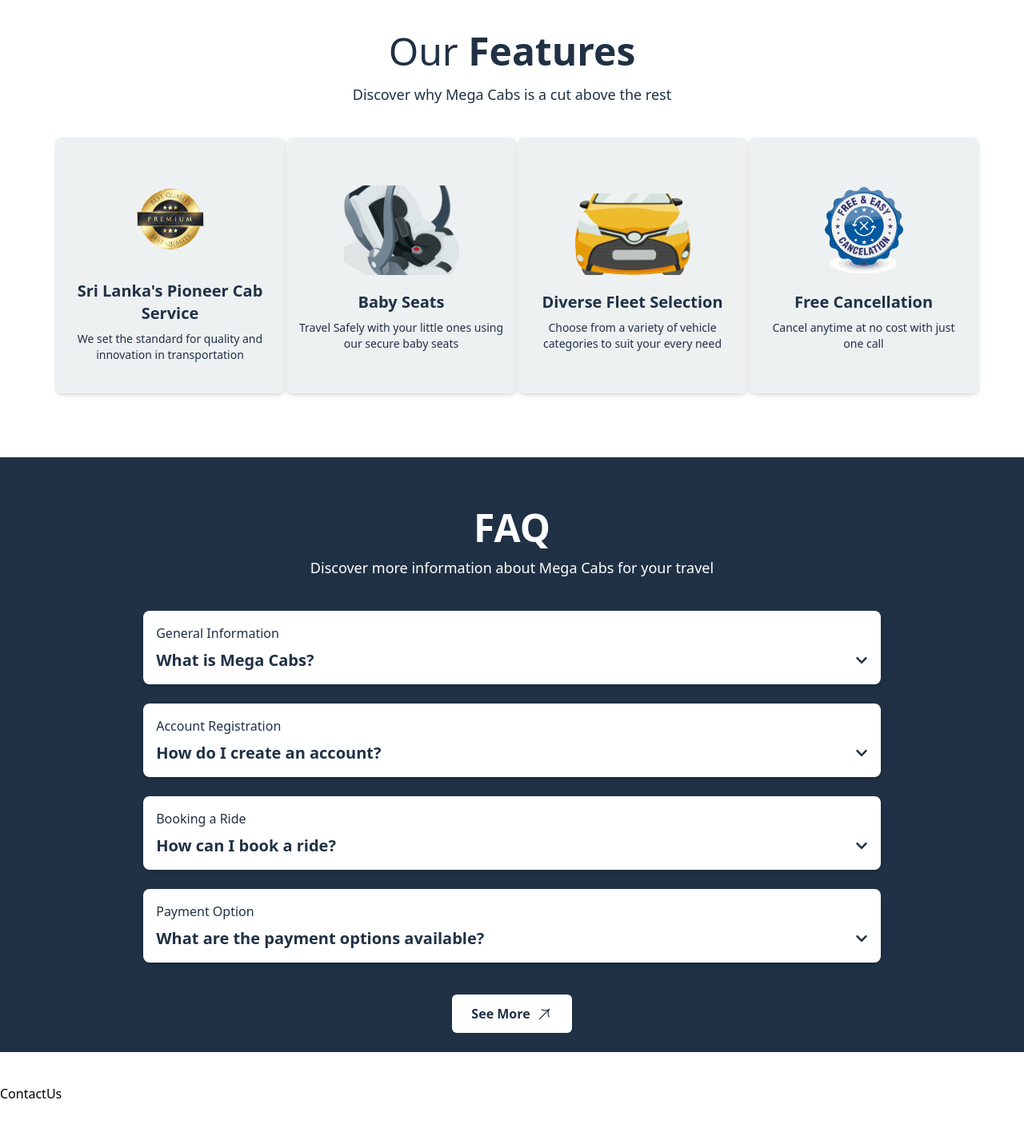
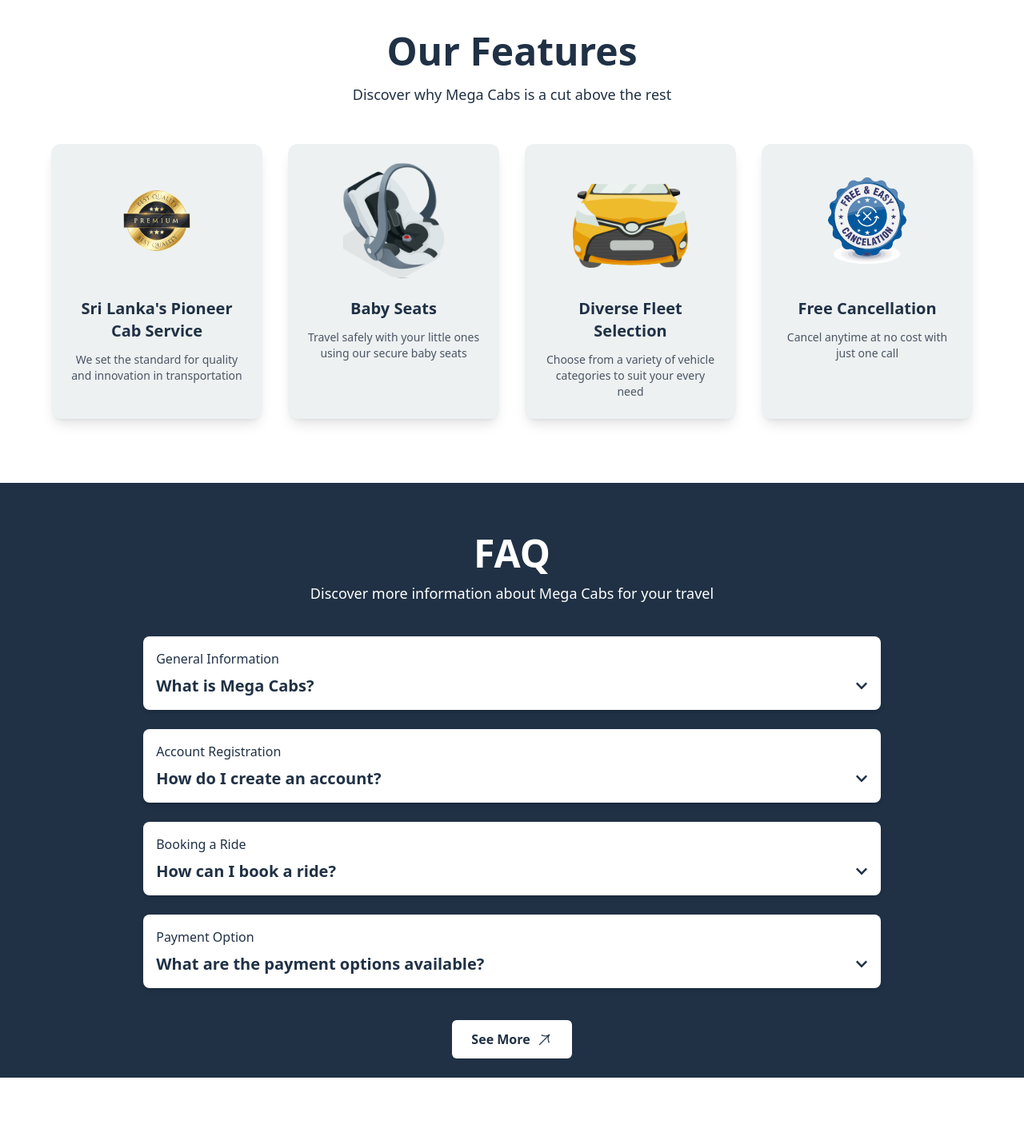
Before and after one commit to idlakshan/Mega-City-Cab-Frontend, a React (Vite) app: page / in a window 1280 px wide. Shown: the part 1180-2611 px from the top of the page at 80% size. Before the commit the page ends 2560 px from the top, so only its background shows below. Built offline with nearby package versions, Linux system fonts and the light colour scheme.

Commit message:
feat: add contactus page

```diff
--- a/src/App.jsx
+++ b/src/App.jsx
@@ -3,6 +3,7 @@ import { Outlet } from 'react-router-dom';
 import './App.css'
 import Navbar from './components/Navbar'
 import "remixicon/fonts/remixicon.css";
+
 
 
 function App() {
@@ -12,6 +13,7 @@ function App() {
     <>
     <Navbar/>
     <Outlet/>
+
     </>
   )
 }
--- a/src/components/FeatureCard.jsx
+++ b/src/components/FeatureCard.jsx
@@ -1,13 +1,13 @@
 const FeatureCard = ({ img, name, desc }) => {
-    return (
-      <div className="bg-primary-light shadow-md rounded-lg p-4 w-full sm:w-80 md:w-72 lg:w-72 h-[20rem] flex flex-col items-center text-center mt-10 mb-20 justify-center mx-auto">
-          <div className="w-28 h-28 sm:w-30 sm:h-24 md:w-32 md:h-28 lg:w-36 lg:h-28 overflow-hidden mb-5 mt-2">
-              <img src={img} alt={name} className="w-full h-full object-cover" />
+  return (
+      <div className="bg-primary-light shadow-lg rounded-xl p-6 w-full h-full flex flex-col items-center text-center transition-transform transform hover:scale-105 hover:shadow-xl">
+          <div className="w-24 h-24 sm:w-28 sm:h-28 md:w-32 md:h-32 lg:w-36 lg:h-36 overflow-hidden mb-6">
+              <img src={img} alt={name} className="w-full h-full object-contain" />
           </div>
-          <h2 className="text-xl text-primary-black font-semibold">{name}</h2>
-          <p className="text-sm text-primary-black pt-2">{desc}</p>
+          <h2 className="text-xl font-semibold text-primary-black mb-3">{name}</h2>
+          <p className="text-sm text-gray-600">{desc}</p>
       </div>
-    )
-  }
+  );
+};
 
-  export default FeatureCard;
+export default FeatureCard;
--- a/src/pages/ContactUs.jsx
+++ b/src/pages/ContactUs.jsx
@@ -1,9 +1,110 @@
-import React from 'react'
+import React from 'react';
 
 const ContactUs = () => {
   return (
-    <div className='section_container pt-10'>ContactUs</div>
-  )
-}
+    <div className='min-h-screen section_container pt-10 px-10 bg-white'>
+      <div className='w-full flex flex-col items-center justify-center space-y-1'>
+        <h1 className='text-primary-black text-4xl sm:text-5xl font-bold pt-10'>
+          Connect with Us
+        </h1>
+        <p className='text-primary-black pt-3 text-lg text-center max-w-2xl px-4'>
+          We’re here to answer your questions and provide support
+        </p>
+      </div>
 
-export default ContactUs
+      <div className='flex flex-col md:flex-row justify-between mt-20 px-24 md:px-28 max-w-8xl'>
+        <div className='w-full md:w-[500px] p-8 bg-primary-light rounded-md h-96'>
+          <div className='space-y-6'>
+            <div className='flex items-center space-x-4'>
+
+              <div>
+                <h3 className='text-lg font-semibold text-primary-black'>Email</h3>
+                <p className='text-primary-black'>id.lakshan21@gmail.com</p>
+              </div>
+            </div>
+            <div className='flex items-center space-x-4'>
+
+              <div>
+                <h3 className='text-lg font-semibold text-primary-black'>Phone</h3>
+                <p className='text-primary-black'>071 4038546</p>
+              </div>
+            </div>
+            <div className='flex items-center space-x-4'>
+
+              <div>
+                <h3 className='text-lg font-semibold text-primary-black'>Address</h3>
+                <p className='text-primary-black'>Mega Cabs - Headquarters
+                  No 456 / B, Kings Lane, Bambalapitiya,
+                  Sri Lanka</p>
+              </div>
+            </div>
+          </div>
+        </div>
+
+
+        <div className='w-full md:w-1/2 mt-8 md:mt-0'>
+          <form className='space-y-6 bg-primary-light p-8 rounded-md'>
+            <div>
+
+              <input
+                type='text'
+                id='name'
+                name='name'
+                className='mt-1 p-3 w-full border border-gray-300 rounded-lg focus:outline-none focus:ring-2 focus:ring-blue-500'
+                placeholder='Your Name'
+              />
+            </div>
+            <div>
+
+              <input
+                type='email'
+                id='email'
+                name='email'
+                className='mt-1 p-3 w-full border border-gray-300 rounded-lg focus:outline-none focus:ring-2 focus:ring-blue-500'
+                placeholder='Your Email'
+              />
+            </div>
+            <div>
+
+              <input
+                type='tel'
+                id='phone'
+                name='phone'
+                className='mt-1 p-3 w-full border border-gray-300 rounded-lg focus:outline-none focus:ring-2 focus:ring-blue-500'
+                placeholder='Your Phone Number'
+              />
+            </div>
+            <div>
+
+              <input
+                type='text'
+                id='subject'
+                name='subject'
+                className='mt-1 p-3 w-full border border-gray-300 rounded-lg focus:outline-none focus:ring-2 focus:ring-blue-500'
+                placeholder='Subject'
+              />
+            </div>
+            <div>
+
+              <textarea
+                id='message'
+                name='message'
+                rows='4'
+                className='mt-1 p-3 w-full border border-gray-300 rounded-lg focus:outline-none focus:ring-2 focus:ring-blue-500'
+                placeholder='Your Message'
+              />
+            </div>
+            <button
+              type='submit'
+              className='bg-primary-black ml-[22rem] text-white px-6 py-3 rounded-lg'
+            >
+              Send Message
+            </button>
+          </form>
+        </div>
+      </div>
+    </div>
+  );
+};
+
+export default ContactUs;
--- a/src/pages/FAQ_Main.jsx
+++ b/src/pages/FAQ_Main.jsx
@@ -1,7 +1,15 @@
-import React, { useState } from 'react';
+import React, { useEffect, useState } from 'react';
 import { FaChevronUp, FaChevronDown } from 'react-icons/fa';
+import { useLocation } from 'react-router-dom';
 
 const FAQ_Main = () => {
+
+  const location = useLocation();
+
+  useEffect(() => {
+    window.scrollTo(0, 0);
+  }, [location]);
+
   const [activeIndex, setActiveIndex] = useState(null);
 
   const toggleFAQ = (index) => {
--- a/src/pages/Feature.jsx
+++ b/src/pages/Feature.jsx
@@ -1,45 +1,55 @@
-import React from 'react'
-import BabySeat from '../assets/baby-seat.png'
-import CancelCall from '../assets/cancel-free.png'
+import React from 'react';
+import BabySeat from '../assets/baby-seat.png';
+import CancelCall from '../assets/cancel-free.png';
 import Pioneer from '../assets/pioneer-cab.png';
-import Wide from '../assets/wide-fleet.png'
+import Wide from '../assets/wide-fleet.png';
 import FeatureCard from '../components/FeatureCard';
 
 const cards = [
     {
-        id: 1, name: "Sri Lanka's Pioneer Cab Service", desc: "We set the standard for quality and innovation in transportation", img: Pioneer
+        id: 1,
+        name: "Sri Lanka's Pioneer Cab Service",
+        desc: "We set the standard for quality and innovation in transportation",
+        img: Pioneer,
     },
     {
-        id: 2, name: "Baby Seats", desc: "Travel Safely with your little ones using our secure baby seats", img: BabySeat
+        id: 2,
+        name: "Baby Seats",
+        desc: "Travel safely with your little ones using our secure baby seats",
+        img: BabySeat,
     },
     {
-        id:3, name: "Diverse Fleet Selection", desc: "Choose from a variety of vehicle categories to suit your every need", img: Wide
+        id: 3,
+        name: "Diverse Fleet Selection",
+        desc: "Choose from a variety of vehicle categories to suit your every need",
+        img: Wide,
     },
     {
-        id: 4, name: "Free Cancellation", desc: "Cancel anytime at no cost with just one call", img: CancelCall
+        id: 4,
+        name: "Free Cancellation",
+        desc: "Cancel anytime at no cost with just one call",
+        img: CancelCall,
     },
-]
+];
 
 const Feature = () => {
     return (
-<div className='section_container_feature pt-[340px]  sm:pt-[100px] md:pt-[100px] lg:pt-[300px]'>
+        <div className='section_container_feature pt-[340px] sm:pt-[100px] md:pt-[100px] lg:pt-[300px] !mb-20'>
             <div className='w-full flex flex-col items-center justify-center space-y-1'>
-        <h1 className='text-primary-black text-5xl pt-10'>Our <span className='font-semibold'>Features</span></h1>
-        <p className='text-primary-black pt-3 text-lg'>Discover why Mega Cabs is a cut above the rest</p>
+                <h1 className='text-primary-black text-4xl sm:text-5xl font-bold pt-10'>
+                    Our <span className='text-primary-blue'>Features</span>
+                </h1>
+                <p className='text-primary-black pt-3 text-lg text-center max-w-2xl px-4'>
+                    Discover why Mega Cabs is a cut above the rest
+                </p>
             </div>
-    <div className="grid grid-cols-1 md:grid-cols-2 lg:grid-cols-4 ml-3 px-14">
+            <div className="grid grid-cols-1 sm:grid-cols-2 lg:grid-cols-4 gap-8 px-4 sm:px-8 lg:px-16 mt-12">
                 {cards.map((card) => (
                     <FeatureCard key={card.id} img={card.img} name={card.name} desc={card.desc} />
                 ))}
             </div>
         </div>
+    );
+};
 
-
-
-
-
-
-    )
-}
-
-export default Feature
+export default Feature;
--- a/src/pages/Home.jsx
+++ b/src/pages/Home.jsx
@@ -11,6 +11,7 @@ const Home = () => {
     <Feature/>
     <FAQ/>
     <ContactUs/>
+
     </>
   )
 }
```
Lines whose indentation alone changed are shown as unchanged.
